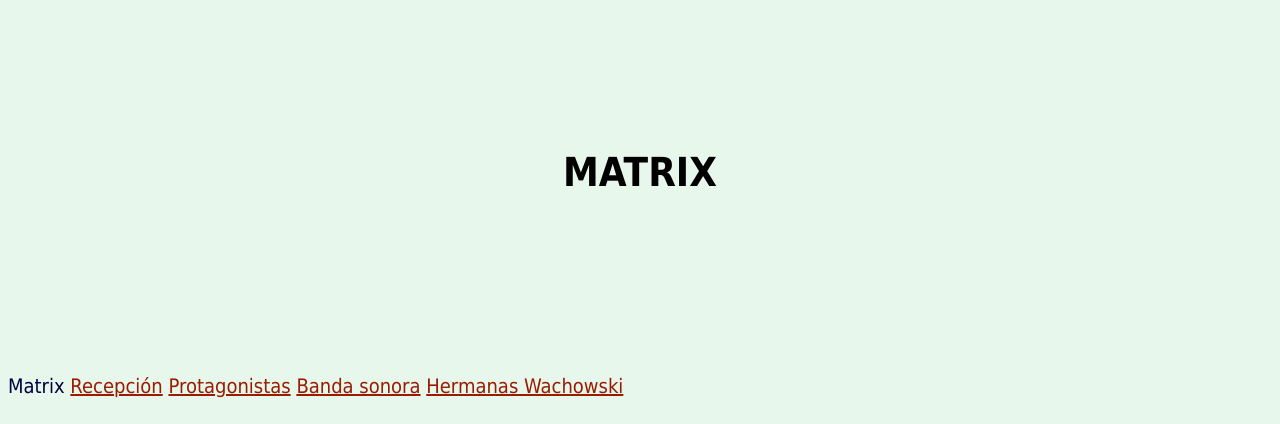
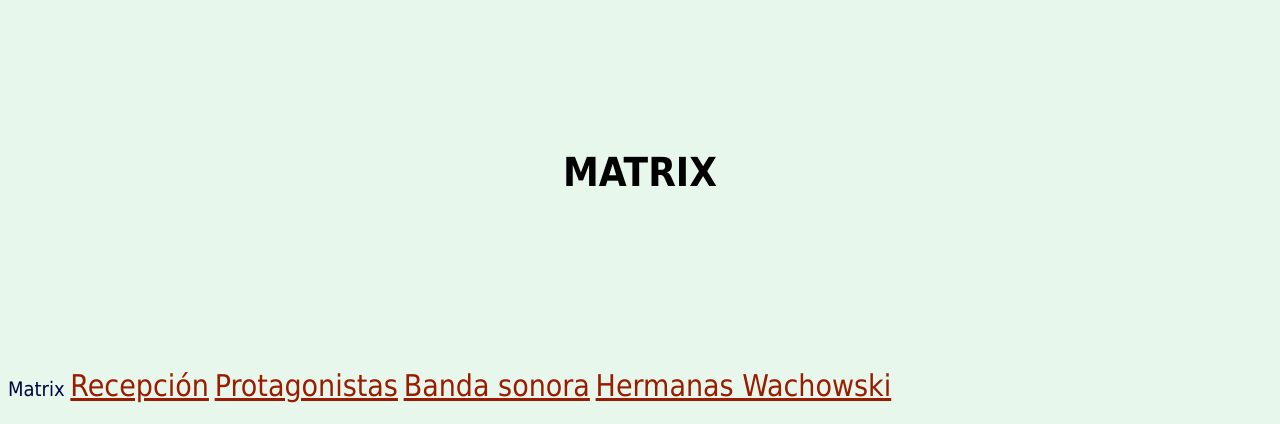
Before and after one commit to uo269871/sew-lab, a plain HTML site: page index.html in a window 1280 px wide. Shown: the part 24-448 px from the top of the page. Drawn offline with Linux system fonts and the light colour scheme.

Commit message:
Add files via upload

```diff
--- a/estilo.css
+++ b/estilo.css
@@ -28,6 +28,10 @@
 	max-width: 50%;
 	height: auto;
 }
+
+a{
+	font: 400 1.5em Tahoma, sans-serif;
+}
 a:link{
         color: #991C00;
   }
```
